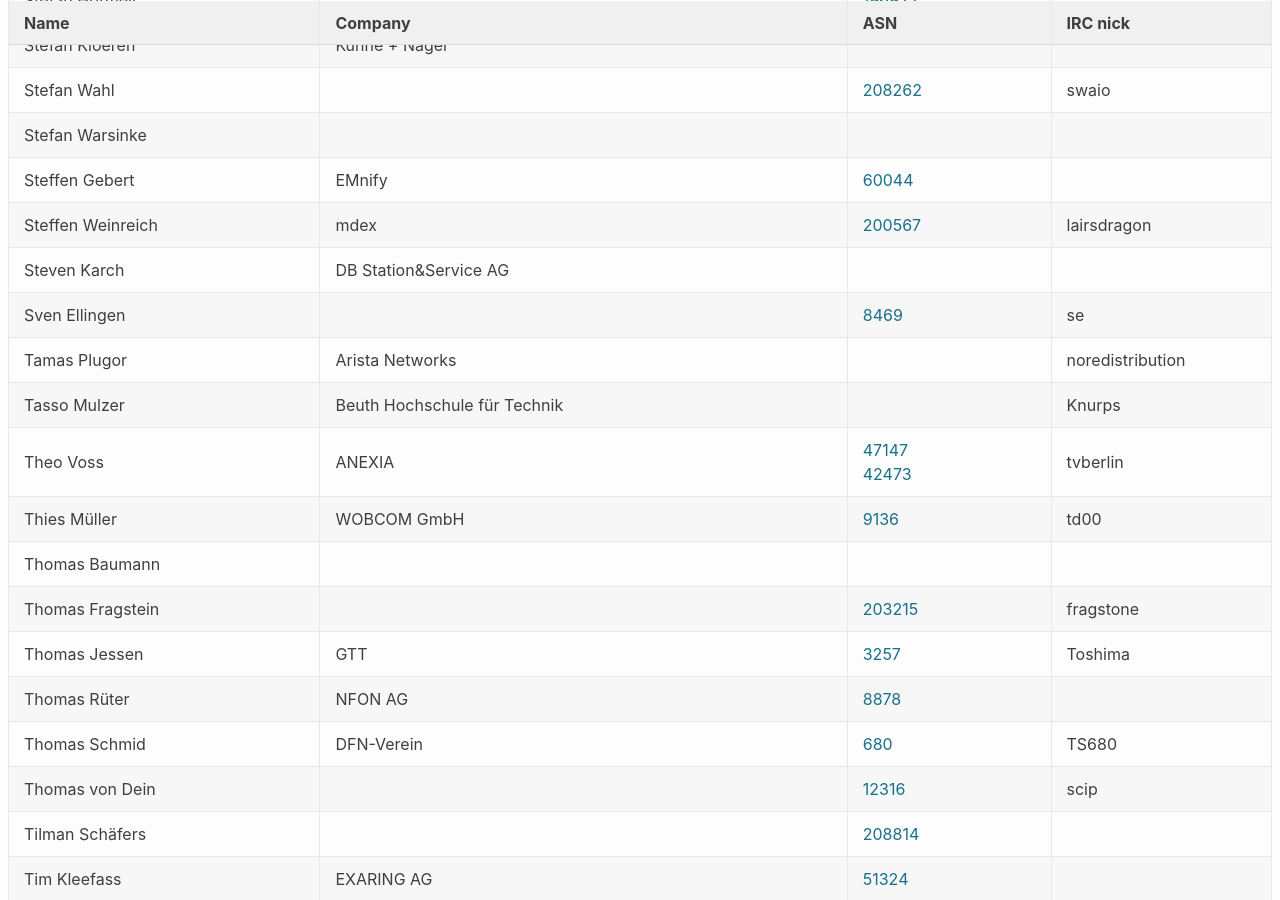
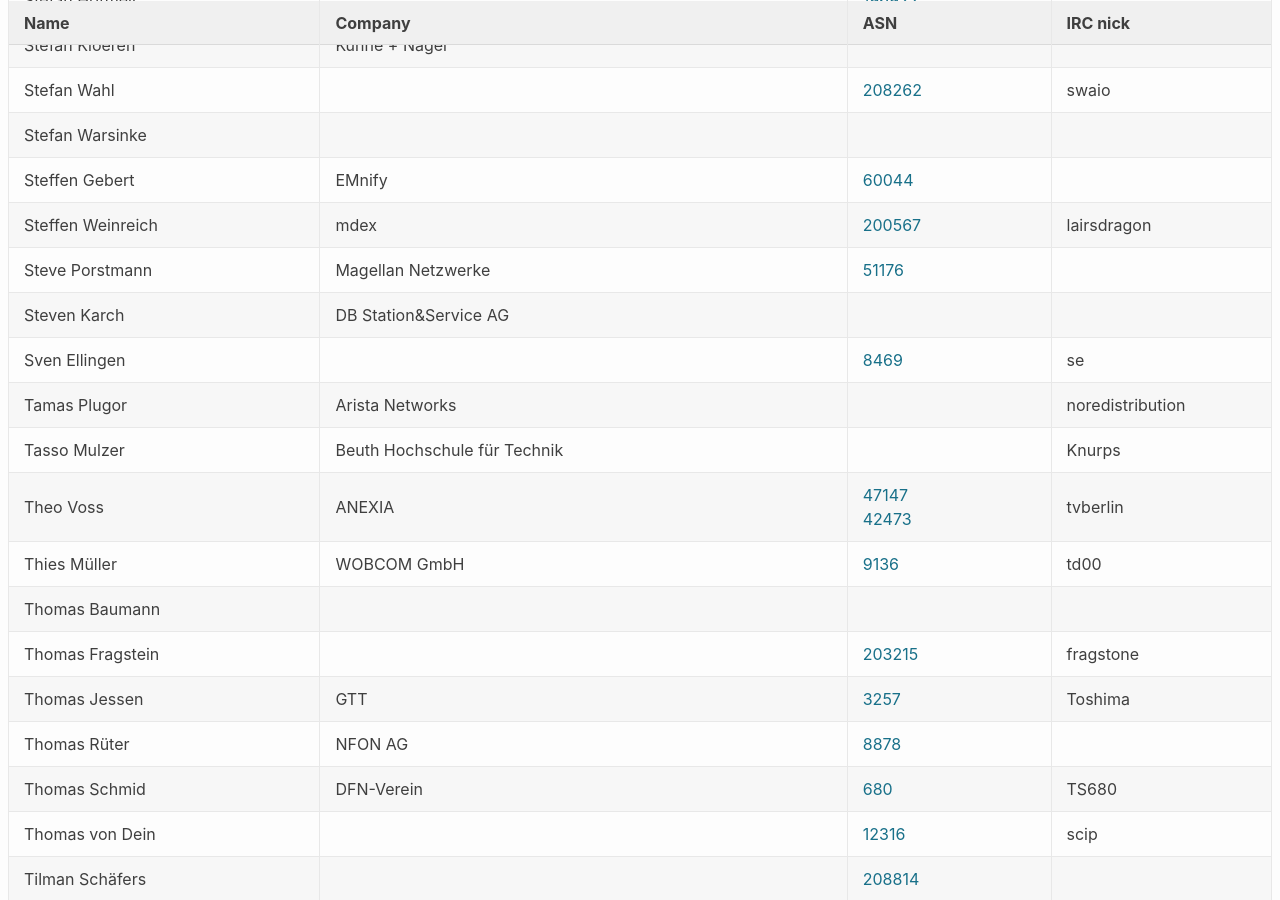
Before and after one commit to denog/pretix-attendeelist, a Jekyll site: the page built from index.markdown, in a window 1280 px wide and 900 px high, scrolled down 12814 px. Built offline with Jekyll 4.4.1, drawn with Linux system fonts in a browser that asks for light colours.

Commit message:
Latest data: Tue Oct 20 06:28:36 UTC 2020

```diff
--- a/_data/attendees.json
+++ b/_data/attendees.json
@@ -1638,6 +1638,12 @@
     "asn": null
   },
   {
+    "name": "Steve Porstmann",
+    "company": "Magellan Netzwerke",
+    "irc": null,
+    "asn": "51176"
+  },
+  {
     "name": "Sven Ellingen",
     "company": null,
     "irc": "se",
```
